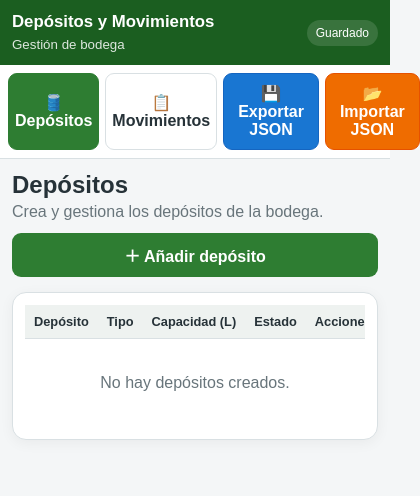
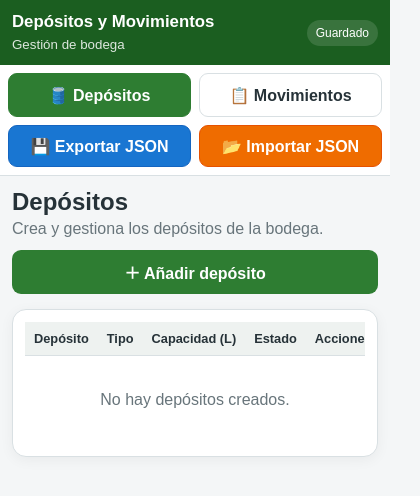
Before and after one commit to CJNYA/Tareas, a plain HTML site: page index.html in a window 390 px wide. Shown: the whole page, 420 px wide, since content can reach past the window. Drawn offline with nearby package versions, Linux system fonts and the light colour scheme.

Commit message:
Add files via upload

```diff
--- a/style.css
+++ b/style.css
@@ -908,3 +908,23 @@ select[data-campo="procedencia"] option[value="H2"] {
 #btn-importar-json:hover {
     background: #E65100;
 }
+
+/* =====================================================
+   NAVEGACIÓN — 2 COLUMNAS EN MÓVIL
+===================================================== */
+
+@media (max-width: 600px) {
+
+    .top-nav {
+        display: grid;
+        grid-template-columns: 1fr 1fr;
+        gap: 8px;
+    }
+
+    .top-nav .nav-btn,
+    .top-nav .btn {
+        width: 100%;
+        min-width: 0;
+        box-sizing: border-box;
+    }
+}
```
